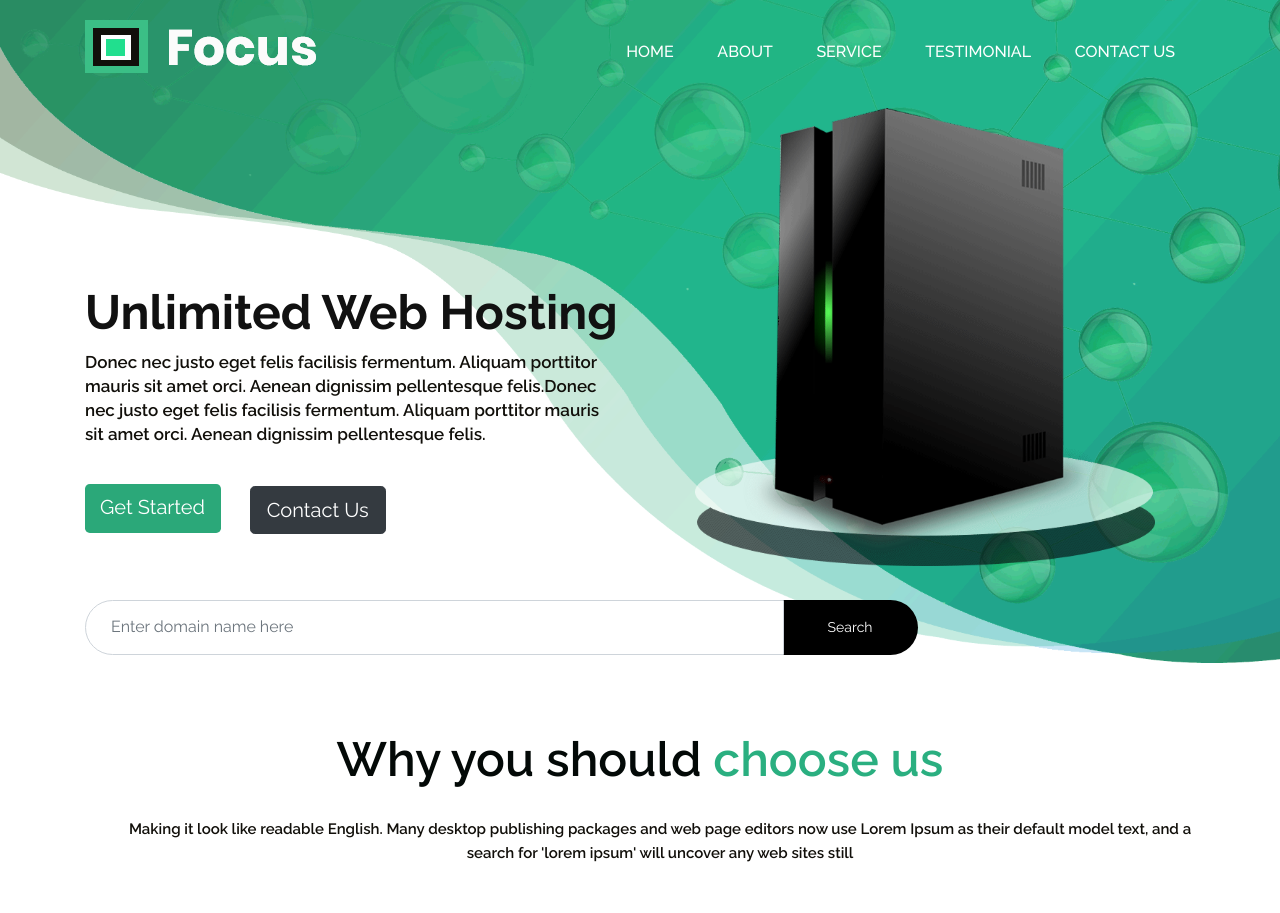
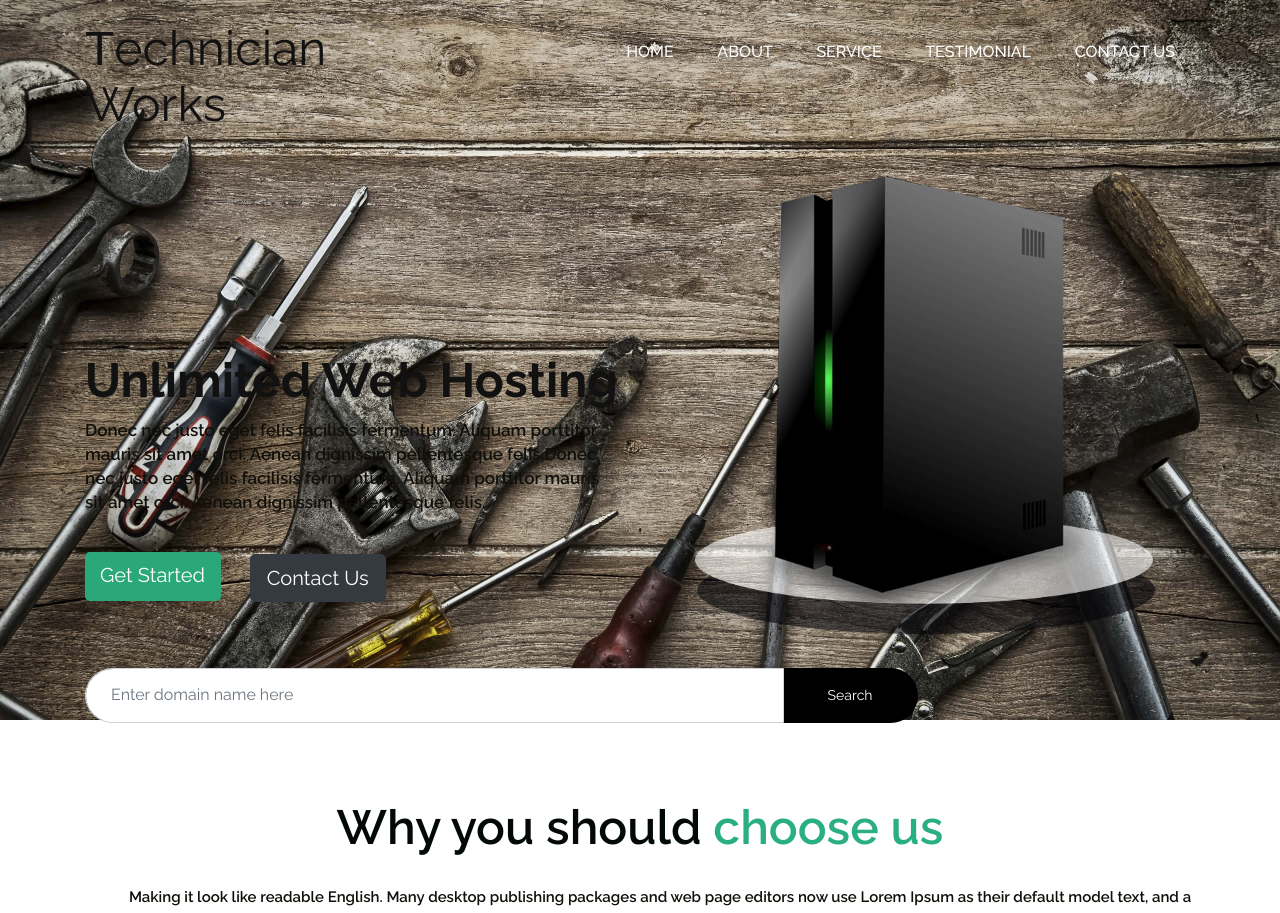
Before and after one commit to jvorte/webdoor.github.io, a PHP site: page /basic2/basic2.html in a window 1280 px wide. Shown: the top 913 px of the page. Run offline with PHP 8.4, Linux system fonts and the light colour scheme; some libraries are stand-ins or nearby versions.

Commit message:
First Commit

```diff
--- a/basic2/basic2.html
+++ b/basic2/basic2.html
@@ -8,7 +8,7 @@
 <meta name="viewport" content="width=device-width, initial-scale=1">
 <meta name="viewport" content="initial-scale=1, maximum-scale=1">
 <!-- site metas -->
-<title>Focus</title>
+<title>Basic2</title>
 <meta name="keywords" content="">
 <meta name="description" content="">
 <meta name="author" content="">
@@ -35,7 +35,8 @@
                   <div class="col-xl-3 col-lg-3 col-md-3 col-sm-3 col logo_section">
                      <div class="full">
                         <div class="center-desk">
-                           <div class="logo"><a href="#home"><img src="images/logo.png" style="max-width: 100%;"></a>
+                           <div class="logo"><a href="#home"><h1>Τechnician Works</h1></a>
+
                            </div>
                         </div>
                      </div>
--- a/basic2/css/style.css
+++ b/basic2/css/style.css
@@ -146,13 +146,14 @@ a {
 .header_main{
 	width: 100%;
 	float: left;
-	background-image: url(../images/banner.png);
+	background-image: url(../images/top.jpg);
 	height: auto;
 	padding-top: 20px;
 	padding-bottom: 20px;
 	background-size:cover;
 	background-size: 100%;
     background-repeat: no-repeat;
+
 }
 
 .main-menu ul>li a {
--- a/index.html
+++ b/index.html
@@ -197,7 +197,7 @@
                     <div class="col-lg-4 col-md-6 col-sm-12 portfolio-item filter-1 wow fadeInUp" data-wow-delay="0.0s">
                         <div class="portfolio-wrap">
                             <div class="portfolio-img">
-                                <img src="../img/basic1.jpg" alt="Image" style="height: 260px;">
+                                <img src="img/basic1.jpg" alt="Image" style="height: 260px;">
                             </div>
                             <div class="portfolio-text">
                                 <h3>Basic 1</h3>
```
Also changed, not shown: basic1/images/female-avatar.png (deleted), basic2/images/banner.png (deleted), basic2/images/man.jpg (added), basic2/images/top.jpg (added).
